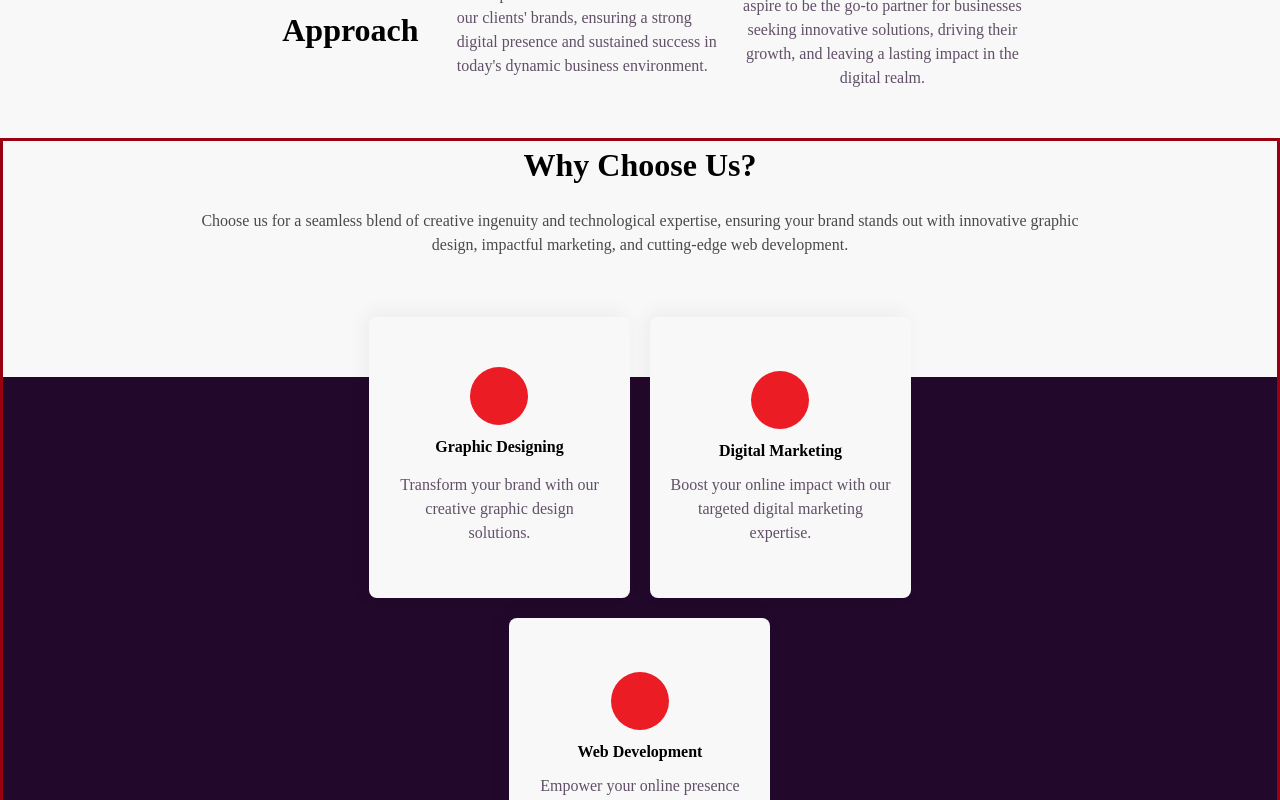
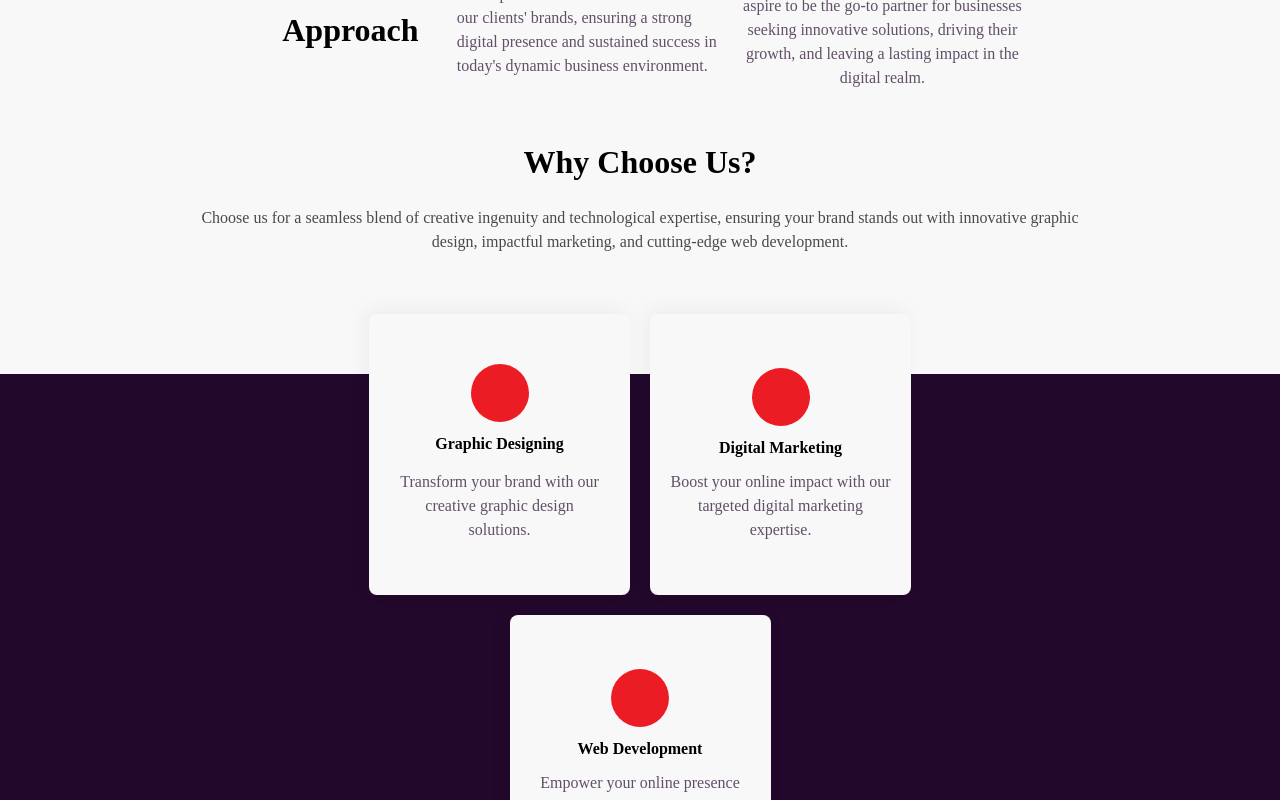
Before and after one commit to SM-Ninjas/TWB-Creatives, a React (Vite) app: page / in a window 1280 px wide. Shown: the part 1380-2180 px from the top of the page. Built offline with nearby package versions, Linux system fonts and the light colour scheme; some icons are missing.

Commit message:
border issue

```diff
--- a/src/pages/homepage/chooseUs.tsx
+++ b/src/pages/homepage/chooseUs.tsx
@@ -4,7 +4,7 @@ import { StyledCard } from "./style";
 function ChooseUs() {
   return (
     <>
-      <div className="w-full border border-[3px] border-[#901]">
+      <div className="w-full">
         <div className="flex justify-center mb-[120px] sm:mb-16 md:mb-20">
           <div className="w-[70%] flex flex-col gap-5 text-center">
             <h1 className="text-[2rem] sm:text-3xl font-bold">Why Choose Us?</h1>
```
